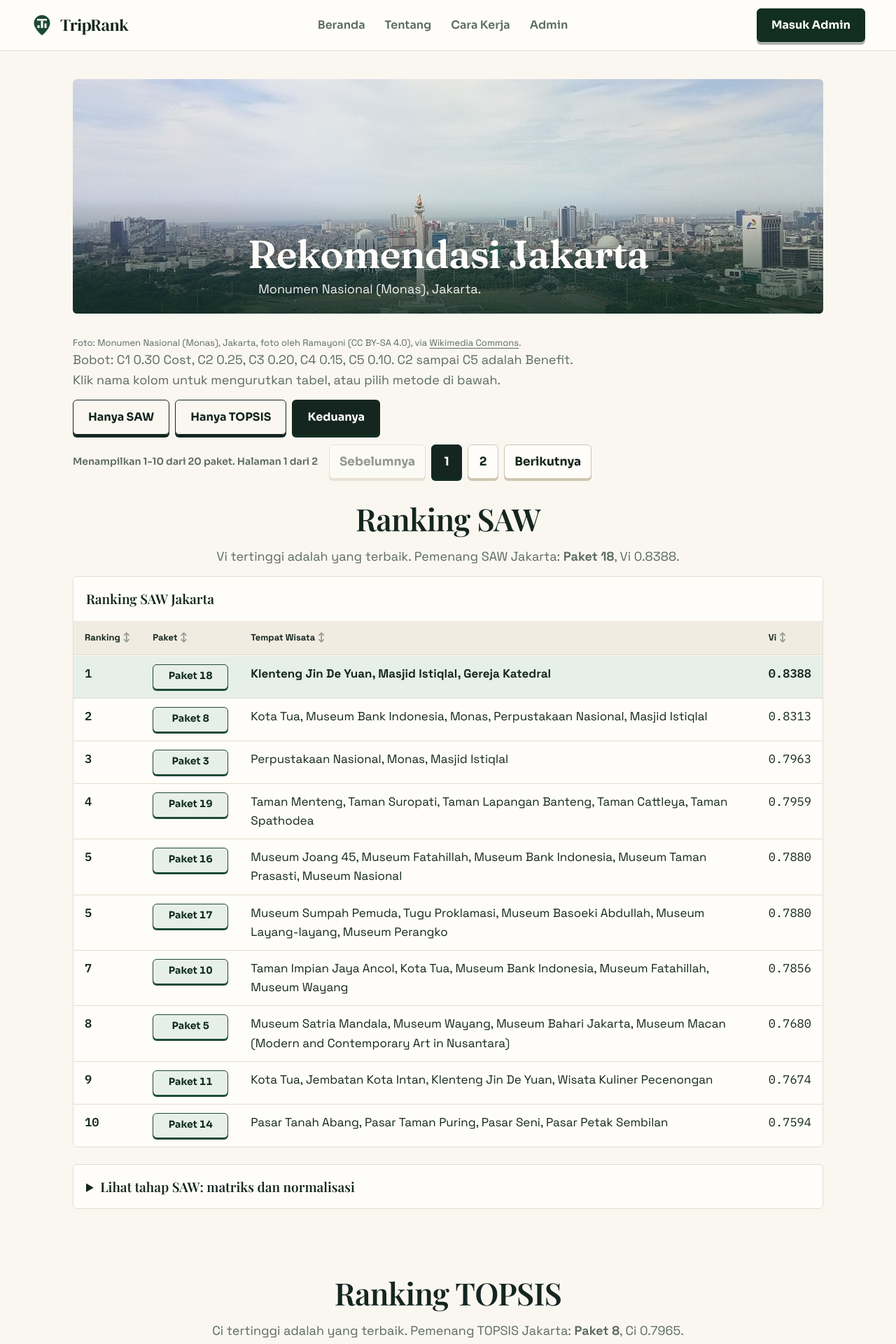
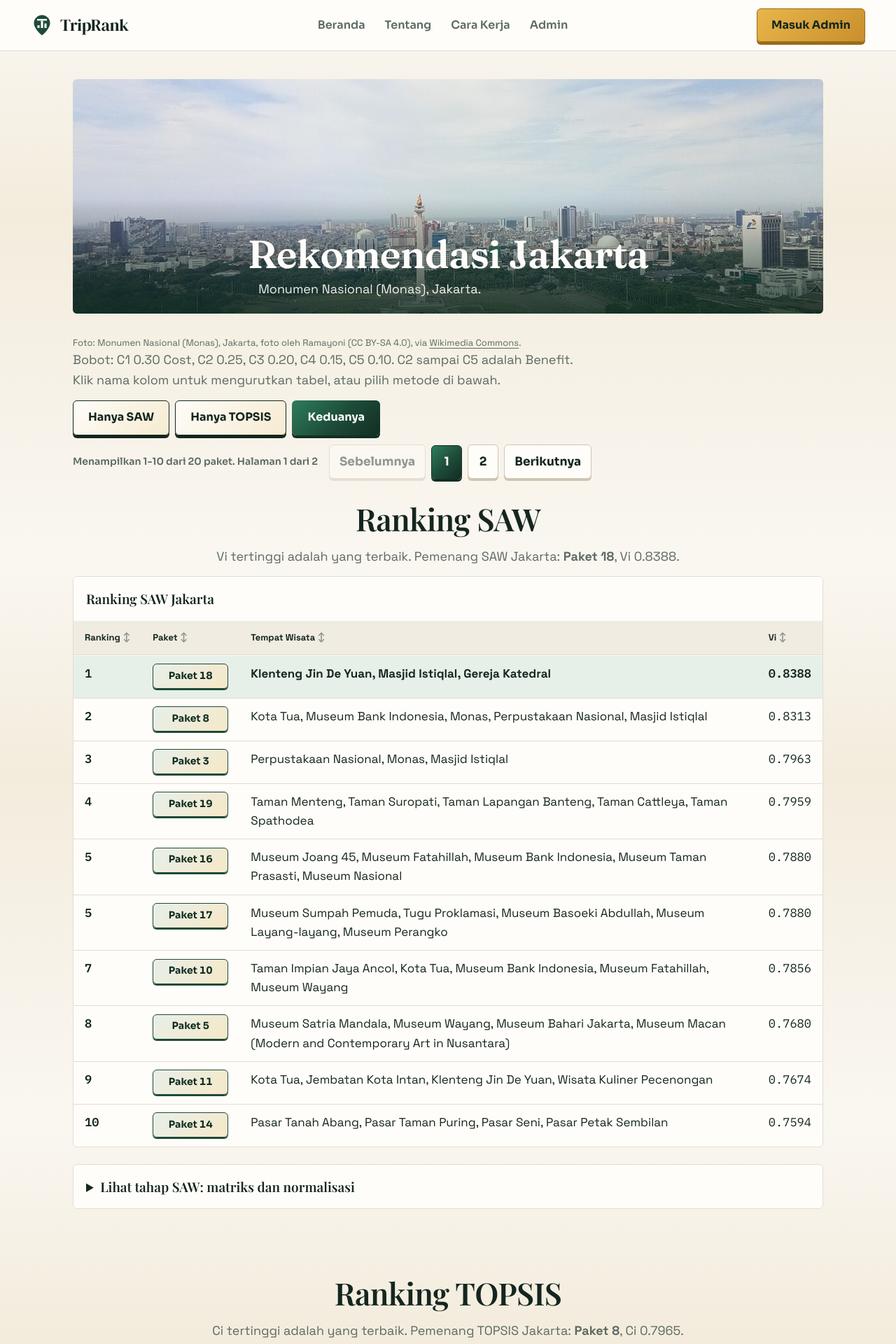
Before and after one commit to Firzadf/spk-paket-wisata, a Flask app: page /rekomendasi?kota=Jakarta&metode=keduanya in a window 1280 px wide. Shown: the top 1920 px of the page at 70% size. Run offline with Flask 3, Linux system fonts and the light colour scheme; data comes from the database, SQL or seed files in the repository.

Commit message:
Tombol berwarna dan gradient TripRank: emas, hijau daun, pasir, krem

```diff
--- a/aplikasi/static/style.css
+++ b/aplikasi/static/style.css
@@ -27,7 +27,18 @@
      user yang eksplisit ("Button button ini juga bisa ga dibuat 3d
      aja" / "Keknya bakal lebih bagus ga sih").
    - Scrim netral di atas foto hero: satu-satunya pengecualian gradien yang
-     diizinkan design.md, dipakai hanya di atas foto agar teks terbaca. */
+     diizinkan design.md, dipakai hanya di atas foto agar teks terbaca.
+   - Warna tombol dan gradient (23 Nov 2026, atas permintaan user:
+     "Soal tombol juga jangan monoton di warna putih polos" dan
+     "Sama bisa ga websitenya jadi gradient gradient gitu"): tombol
+     sekunder bukan lagi putih polos, tiap jenis tombol punya warna
+     sendiri (hijau daun, emas, pasir, hijau tua), dan gradient dipakai
+     halus di tombol, hero, Filosofi, footer, dan latar. Ini
+     penyimpangan yang disengaja dari larangan gradien di design.md,
+     atas perintah user yang eksplisit; gradient hanya aksen, teks
+     tetap kontras minimal AA (dihitung: emas #e8b64a dengan ink
+     8,46:1; hijau daun #2e7d5b dengan putih 4,92:1; pasir dengan ink
+     12,75:1; semua warna tombol primer 9,9:1 ke atas). */
 :root {
   --ground: #faf7f1;
   --surface: #fffdf9;
@@ -40,6 +51,25 @@
   --accent-ink: #fffdf9;
   --accent-deep: #122e23;
   --accent-soft: #e7efe9;
+  --leaf: #2e7d5b;
+  --leaf-deep: #1d5c40;
+  --gold: #c98f2d;
+  --gold-bright: #e8b64a;
+  --gold-deep: #9a6b1a;
+  --gold-soft: #f6e8c8;
+  --sand: #efe6d2;
+  --sand-deep: #e3d3ae;
+  --grad-primary: linear-gradient(135deg, #2e7d5b 0%, #1d4a38 55%, #122e23 100%);
+  --grad-primary-hover: linear-gradient(135deg, #1d4a38 0%, #122e23 70%, #0e2a1e 100%);
+  --grad-gold: linear-gradient(135deg, #e8b64a 0%, #c98f2d 100%);
+  --grad-gold-hover: linear-gradient(135deg, #c98f2d 0%, #9a6b1a 100%);
+  --grad-cream: linear-gradient(135deg, #fffdf9 0%, #f6ead0 100%);
+  --grad-sand: linear-gradient(135deg, #efe6d2 0%, #e3d3ae 100%);
+  --grad-dark: linear-gradient(135deg, #23392e 0%, #122e23 100%);
+  --grad-leaf: linear-gradient(135deg, #2e7d5b 0%, #1d5c40 100%);
+  --grad-ground: linear-gradient(180deg, #faf7f1 0%, #f3ecdd 38%, #faf7f1 100%);
+  --grad-philosophy: linear-gradient(135deg, #1d4a38 0%, #122e23 60%, #0e2a1e 100%);
+  --grad-footer: linear-gradient(180deg, #122e23 0%, #0e2a1e 100%);
   --line: #e3ddd0;
   --line-strong: #cfc6b2;
   --winner: #e7efe9;
@@ -64,7 +94,8 @@ html { overflow-x: clip; scroll-behavior: smooth; }
 body { overflow-x: clip; }
 body {
   margin: 0;
-  background: var(--ground);
+  background: var(--grad-ground);
+  background-attachment: fixed;
   color: var(--ink);
   font-family: var(--sans);
   font-size: 17px;
@@ -160,14 +191,14 @@ img { max-width: 100%; display: block; height: auto; }
 .site-nav a.nav-login { box-shadow: 0 4px 0 var(--accent-deep); }
 .site-nav a.nav-login:active { transform: translateY(2px); box-shadow: 0 2px 0 var(--accent-deep); }
 .header-action {
-  background: var(--accent-deep); color: var(--accent-ink); text-decoration: none;
+  background: var(--grad-gold); color: var(--ink); text-decoration: none;
   padding: 10px 20px; font-weight: 700; font-size: 16px;
-  white-space: nowrap; border: 1px solid var(--accent-deep); border-radius: 999px;
-  box-shadow: 0 4px 0 rgba(20, 38, 31, 0.35);
+  white-space: nowrap; border: 1px solid var(--gold-deep); border-radius: 999px;
+  box-shadow: 0 4px 0 var(--gold-deep);
   transition: background 200ms, color 200ms, border-color 200ms, transform 200ms cubic-bezier(0.16, 1, 0.3, 1), box-shadow 200ms cubic-bezier(0.16, 1, 0.3, 1);
 }
-.header-action:hover { background: var(--accent); color: var(--accent-ink); border-color: var(--accent); transform: translateY(-2px); box-shadow: 0 6px 0 rgba(20, 38, 31, 0.35); }
-.header-action:active { transform: translateY(2px); box-shadow: 0 2px 0 rgba(20, 38, 31, 0.35); }
+.header-action:hover { background: var(--grad-gold-hover); color: var(--ink); border-color: var(--gold-deep); transform: translateY(-2px); box-shadow: 0 6px 0 var(--gold-deep); }
+.header-action:active { transform: translateY(2px); box-shadow: 0 2px 0 var(--gold-deep); }
 /* Tombol hamburger: pil hitam kecil dengan 3 garis putih (ala Umano),
    hanya tampil di layar sempit. Menu bekerja tanpa JavaScript lewat
    checkbox hack: input tersembunyi + label sebagai tombol. */
@@ -249,7 +280,7 @@ main { max-width: var(--measure); margin: 0 auto; padding: 40px 24px 80px; }
 
 /* Filosofi: satu field hijau gelap penuh, teks gading, tenang. */
 .philosophy {
-  background: var(--accent-deep); color: var(--accent-ink);
+  background: var(--grad-philosophy); color: var(--accent-ink);
   padding: 64px 48px; margin-bottom: 96px;
 }
 .philosophy h2 { color: var(--accent-ink); }
@@ -357,31 +388,49 @@ section > h2 { padding-top: 0; }
    bayangan mengecil saat ditekan. Hanya transform (dan bayangan yang
    mengikutinya), 150-250ms. Radius 6px tetap. */
 .btn, button {
-  background: var(--accent); color: var(--accent-ink); border: 0;
+  background: var(--grad-primary); color: var(--accent-ink); border: 0;
   padding: 12px 22px; font-family: var(--sans-alt); font-weight: 700; cursor: pointer;
   text-decoration: none; display: inline-block; min-height: 48px;
   font-size: 16px; white-space: nowrap;
   box-shadow: 0 4px 0 var(--accent-deep);
   transition: transform 200ms cubic-bezier(0.16, 1, 0.3, 1), background 200ms, box-shadow 200ms cubic-bezier(0.16, 1, 0.3, 1);
 }
-.btn:hover, button:hover { background: var(--accent-deep); color: var(--accent-ink); transform: translateY(-2px); box-shadow: 0 6px 0 var(--accent-deep); }
+.btn:hover, button:hover { background: var(--grad-primary-hover); color: var(--accent-ink); transform: translateY(-2px); box-shadow: 0 6px 0 var(--accent-deep); }
 .btn:active, button:active { transform: translateY(2px); box-shadow: 0 2px 0 var(--accent-deep); }
 .btn-quiet {
-  background: transparent; color: var(--ink);
+  background: var(--grad-cream); color: var(--ink);
   border: 1px solid var(--ink); padding: 11px 21px;
   box-shadow: 0 4px 0 var(--ink);
 }
-.btn-quiet:hover { background: var(--ink); color: var(--surface); box-shadow: 0 6px 0 var(--ink); }
+.btn-quiet:hover { background: var(--grad-sand); color: var(--ink); box-shadow: 0 6px 0 var(--ink); }
 .btn-quiet:active { transform: translateY(2px); box-shadow: 0 2px 0 var(--ink); }
-.btn[aria-pressed="true"] { background: var(--ink); color: var(--surface); box-shadow: 0 4px 0 var(--accent-deep); }
+.btn[aria-pressed="true"] { background: var(--grad-primary); color: var(--accent-ink); box-shadow: 0 4px 0 var(--accent-deep); }
 .btn[aria-pressed="true"]:hover { box-shadow: 0 6px 0 var(--accent-deep); }
 .btn[aria-pressed="true"]:active { transform: translateY(2px); box-shadow: 0 2px 0 var(--accent-deep); }
 .btn-sm { padding: 10px 16px; min-height: 44px; font-size: 14px; }
 
+/* Varian warna tombol (23 Nov 2026, atas permintaan user): tiap jenis
+   tombol punya warna sendiri, tetap dalam palet TripRank, efek 3D
+   dipertahankan. Kontras dihitung: emas dengan ink 8,46:1, daun
+   dengan putih 4,92:1, pasir dengan ink 12,75:1, gelap dengan putih
+   12,19:1. */
+.btn-leaf { background: var(--grad-leaf); color: var(--accent-ink); box-shadow: 0 4px 0 var(--leaf-deep); }
+.btn-leaf:hover { background: var(--grad-primary); color: var(--accent-ink); box-shadow: 0 6px 0 var(--leaf-deep); }
+.btn-leaf:active { box-shadow: 0 2px 0 var(--leaf-deep); }
+.btn-gold { background: var(--grad-gold); color: var(--ink); box-shadow: 0 4px 0 var(--gold-deep); }
+.btn-gold:hover { background: var(--grad-gold-hover); color: var(--ink); box-shadow: 0 6px 0 var(--gold-deep); }
+.btn-gold:active { box-shadow: 0 2px 0 var(--gold-deep); }
+.btn-sand { background: var(--grad-sand); color: var(--ink); border: 1px solid var(--ink); box-shadow: 0 4px 0 var(--ink); }
+.btn-sand:hover { background: var(--grad-cream); color: var(--ink); box-shadow: 0 6px 0 var(--ink); }
+.btn-sand:active { box-shadow: 0 2px 0 var(--ink); }
+.btn-dark { background: var(--grad-dark); color: var(--accent-ink); box-shadow: 0 4px 0 var(--accent-deep); }
+.btn-dark:hover { background: var(--grad-primary-hover); color: var(--accent-ink); box-shadow: 0 6px 0 var(--accent-deep); }
+.btn-dark:active { box-shadow: 0 2px 0 var(--accent-deep); }
+
 /* Chip paket di tabel ranking: persegi hijau muda, satu baris, bisa diklik. */
 .chip {
   display: inline-block; white-space: nowrap; text-decoration: none;
-  background: var(--accent-soft); color: var(--accent-deep);
+  background: linear-gradient(135deg, var(--accent-soft) 0%, var(--gold-soft) 100%); color: var(--accent-deep);
   border: 1px solid var(--accent);
   padding: 6px 14px; min-height: 36px; line-height: 1.4; font-weight: 700; font-size: 14px;
   box-shadow: 0 2px 0 var(--accent);
@@ -442,7 +491,7 @@ td.action .btn { white-space: nowrap; }
 }
 .pagination .page-btn:hover { background: var(--field); color: var(--ink); transform: translateY(-1px); box-shadow: 0 4px 0 var(--line-strong); }
 .pagination .page-btn:active { transform: translateY(2px); box-shadow: 0 1px 0 var(--line-strong); }
-.pagination .page-btn[aria-current="page"] { background: var(--ink); color: var(--surface); border-color: var(--ink); box-shadow: 0 3px 0 var(--accent-deep); }
+.pagination .page-btn[aria-current="page"] { background: var(--grad-primary); color: var(--accent-ink); border-color: var(--accent-deep); box-shadow: 0 3px 0 var(--accent-deep); }
 .pagination .page-btn[aria-disabled="true"] { opacity: 0.45; pointer-events: none; }
 
 /* Panel tahap hitungan: <details> asli, garis 1px. */
@@ -536,7 +585,7 @@ input[aria-invalid="true"] { border-color: var(--danger); }
 .photo-strip figcaption { font-size: 13px; color: var(--muted); margin-top: 6px; }
 
 /* Footer (v4 r2): hijau gelap, wordmark besar, 3 kolom, ikon di tiap tautan. */
-.site-footer { background: var(--accent-deep); color: var(--accent-ink); margin-top: 40px; }
+.site-footer { background: var(--grad-footer); color: var(--accent-ink); margin-top: 40px; }
 .site-footer .footer-inner { max-width: var(--measure-wide); margin: 0 auto; padding: 56px 24px 32px; }
 .site-footer .footer-word {
   font-family: var(--brand); font-size: clamp(48px, 10vw, 96px); font-weight: 400;
@@ -689,7 +738,7 @@ input, select, textarea { border-radius: var(--radius); }
 .trip-loader img { width: 96px; height: auto; border-radius: var(--radius); animation: loaderRise 400ms cubic-bezier(0.16, 1, 0.3, 1) both; }
 .trip-loader .loader-word { font-family: var(--brand); font-size: 30px; font-weight: 400; animation: loaderRise 400ms cubic-bezier(0.16, 1, 0.3, 1) 80ms both; }
 .trip-loader .loader-bar { width: 160px; height: 2px; background: var(--line); overflow: hidden; border-radius: 2px; }
-.trip-loader .loader-bar i { display: block; height: 100%; width: 0; background: var(--accent); animation: loaderBar 900ms cubic-bezier(0.16, 1, 0.3, 1) forwards; }
+.trip-loader .loader-bar i { display: block; height: 100%; width: 0; background: var(--grad-gold); animation: loaderBar 900ms cubic-bezier(0.16, 1, 0.3, 1) forwards; }
 @keyframes loaderRise { from { opacity: 0; transform: translateY(10px); } to { opacity: 1; transform: translateY(0); } }
 @keyframes loaderBar { to { width: 100%; } }
 
@@ -797,7 +846,7 @@ input, select, textarea { border-radius: var(--radius); }
   .site-nav a:hover { background: var(--field); }
   .site-nav a[aria-current="page"] { background: var(--accent-soft); }
   .site-nav a.nav-login {
-    display: block; background: var(--accent); color: var(--accent-ink);
+    display: block; background: var(--grad-gold); color: var(--ink);
     text-align: center; font-weight: 700; margin-top: 6px;
   }
   .nav-toggle-input:checked ~ .site-nav { display: flex; }
@@ -830,7 +879,7 @@ input, select, textarea { border-radius: var(--radius); }
   .site-nav a:hover { background: var(--field); }
   .site-nav a[aria-current="page"] { background: var(--accent-soft); }
   .site-nav a.nav-login {
-    display: block; background: var(--accent); color: var(--accent-ink);
+    display: block; background: var(--grad-gold); color: var(--ink);
     text-align: center; font-weight: 700; margin-top: 6px;
   }
   .nav-toggle-input:checked ~ .site-nav { display: flex; }
@@ -877,7 +926,7 @@ input, select, textarea { border-radius: var(--radius); }
   h1 { font-size: 40px; }
   .hero img { aspect-ratio: 4 / 3; }
   .hero .hero-body, .hero-banner .hero-body {
-    position: static; background: var(--accent-deep); padding: 28px 20px 24px;
+    position: static; background: var(--grad-philosophy); padding: 28px 20px 24px;
   }
   .hero-banner img { aspect-ratio: 4 / 3; }
   .steps { grid-template-columns: 1fr; }
--- a/aplikasi/templates/cara-kerja.html
+++ b/aplikasi/templates/cara-kerja.html
@@ -47,8 +47,8 @@
   <p>Setiap halaman rekomendasi menampilkan matriks keputusan, normalisasi, matriks terbobot, solusi ideal, jarak, dan ranking. Buka salah satu kota dan periksa angkanya.</p>
   <p>
     <a class="btn" href="{{ url_for('rekomendasi', kota='Jakarta', metode='keduanya') }}">Rekomendasi Jakarta</a>
-    <a class="btn btn-quiet" href="{{ url_for('rekomendasi', kota='Yogyakarta', metode='keduanya') }}">Rekomendasi Yogyakarta</a>
-    <a class="btn btn-quiet" href="{{ url_for('rekomendasi', kota='Bandung', metode='keduanya') }}">Rekomendasi Bandung</a>
+    <a class="btn btn-leaf" href="{{ url_for('rekomendasi', kota='Yogyakarta', metode='keduanya') }}">Rekomendasi Yogyakarta</a>
+    <a class="btn btn-gold" href="{{ url_for('rekomendasi', kota='Bandung', metode='keduanya') }}">Rekomendasi Bandung</a>
   </p>
   <p><a href="https://github.com/Firzadf/spk-paket-wisata">Kode sumber dan data di GitHub</a></p>
 </section>
--- a/aplikasi/templates/index.html
+++ b/aplikasi/templates/index.html
@@ -58,7 +58,7 @@
         <p class="city-winner">Pemenang SAW: <strong>Paket {{ w.saw_paket }}</strong> (Vi {{ '%.4f'|format(w.saw_vi) }}). Pemenang TOPSIS: <strong>Paket {{ w.topsis_paket }}</strong> (Ci {{ '%.4f'|format(w.topsis_ci) }}).</p>
         <p class="photo-credit">Foto: {{ m.subject }}, {{ m.photographer }} ({{ m.license }}).</p>
         <span class="city-actions">
-          <a class="btn btn-quiet" href="{{ url_for('kota_page', nama_kota=k.nama) }}">Lihat paket</a>
+          <a class="btn btn-leaf" href="{{ url_for('kota_page', nama_kota=k.nama) }}">Lihat paket</a>
           <a class="btn" href="{{ url_for('rekomendasi', kota=k.nama, metode='keduanya') }}">Rekomendasi SAW dan TOPSIS</a>
         </span>
       </div>
@@ -74,13 +74,13 @@
     <li data-reveal="left"><span class="step-no">3</span><strong>Bandingkan SAW dan TOPSIS</strong><p>Dua metode, dua sudut pandang yang sama-sama bisa diperiksa.</p></li>
     <li data-reveal="right"><span class="step-no">4</span><strong>Periksa tahap hitungannya</strong><p>Matriks, normalisasi, dan solusi ideal dibuka semua.</p></li>
   </ol>
-  <p><a class="btn btn-quiet" href="{{ url_for('cara_kerja') }}">Baca cara kerja lengkap</a></p>
+  <p><a class="btn btn-gold" href="{{ url_for('cara_kerja') }}">Baca cara kerja lengkap</a></p>
 </section>
 <section aria-labelledby="bukan-booking">
   <h2 id="bukan-booking" data-reveal="up">Bukan situs booking</h2>
   <p class="section-note" data-reveal="up">Ini proyek akhir kuliah. Tidak ada pemesanan, tidak ada pembayaran, dan tidak ada data pribadi yang diminta. Ranking dihitung dengan SAW dan TOPSIS, dan tahap hitungannya bisa dibuka.</p>
   <figure class="mascot"><img src="{{ url_for('static', filename='images/maskot-3d.png') }}" width="640" height="640" loading="lazy" alt="Maskot traveler TripRank, seorang traveler kecil bergaya 3D clay dengan ransel dan peta"><figcaption>Ilustrasi 3D: maskot traveler TripRank.</figcaption></figure>
-  <p><a class="btn btn-quiet" href="{{ url_for('tentang') }}">Tentang kami</a> <a class="btn btn-quiet" href="{{ url_for('cara_kerja') }}">Cara kerja</a> <a class="btn btn-quiet" href="https://github.com/Firzadf/spk-paket-wisata">Kode sumber di GitHub</a></p>
+  <p><a class="btn btn-quiet" href="{{ url_for('tentang') }}">Tentang kami</a> <a class="btn btn-sand" href="{{ url_for('cara_kerja') }}">Cara kerja</a> <a class="btn btn-dark" href="https://github.com/Firzadf/spk-paket-wisata">Kode sumber di GitHub</a></p>
 </section>
 <section aria-labelledby="kriteria-bobot">
   <h2 id="kriteria-bobot" data-reveal="up">Kriteria dan Bobot</h2>
--- a/aplikasi/templates/tentang.html
+++ b/aplikasi/templates/tentang.html
@@ -17,7 +17,7 @@
 <section aria-labelledby="tujuan">
   <h2 id="tujuan" data-reveal="up">Tujuan proyek</h2>
   <p>Memilih paket wisata itu sulit karena ada banyak hal yang harus ditimbang sekaligus: harga, fasilitas, akses, popularitas, dan jumlah destinasi. Situs ini menghitung semua itu dengan dua metode, SAW dan TOPSIS, lalu menampilkan tahap hitungannya supaya siapa pun bisa memeriksa kenapa satu paket menang dan paket lain kalah.</p>
-  <p><a class="btn" href="{{ url_for('cara_kerja') }}">Lihat cara kerja SAW dan TOPSIS</a> <a class="btn btn-quiet" href="https://github.com/Firzadf/spk-paket-wisata">Kode sumber di GitHub</a></p>
+  <p><a class="btn" href="{{ url_for('cara_kerja') }}">Lihat cara kerja SAW dan TOPSIS</a> <a class="btn btn-dark" href="https://github.com/Firzadf/spk-paket-wisata">Kode sumber di GitHub</a></p>
 </section>
 
 <section aria-labelledby="foto-kota">
```
